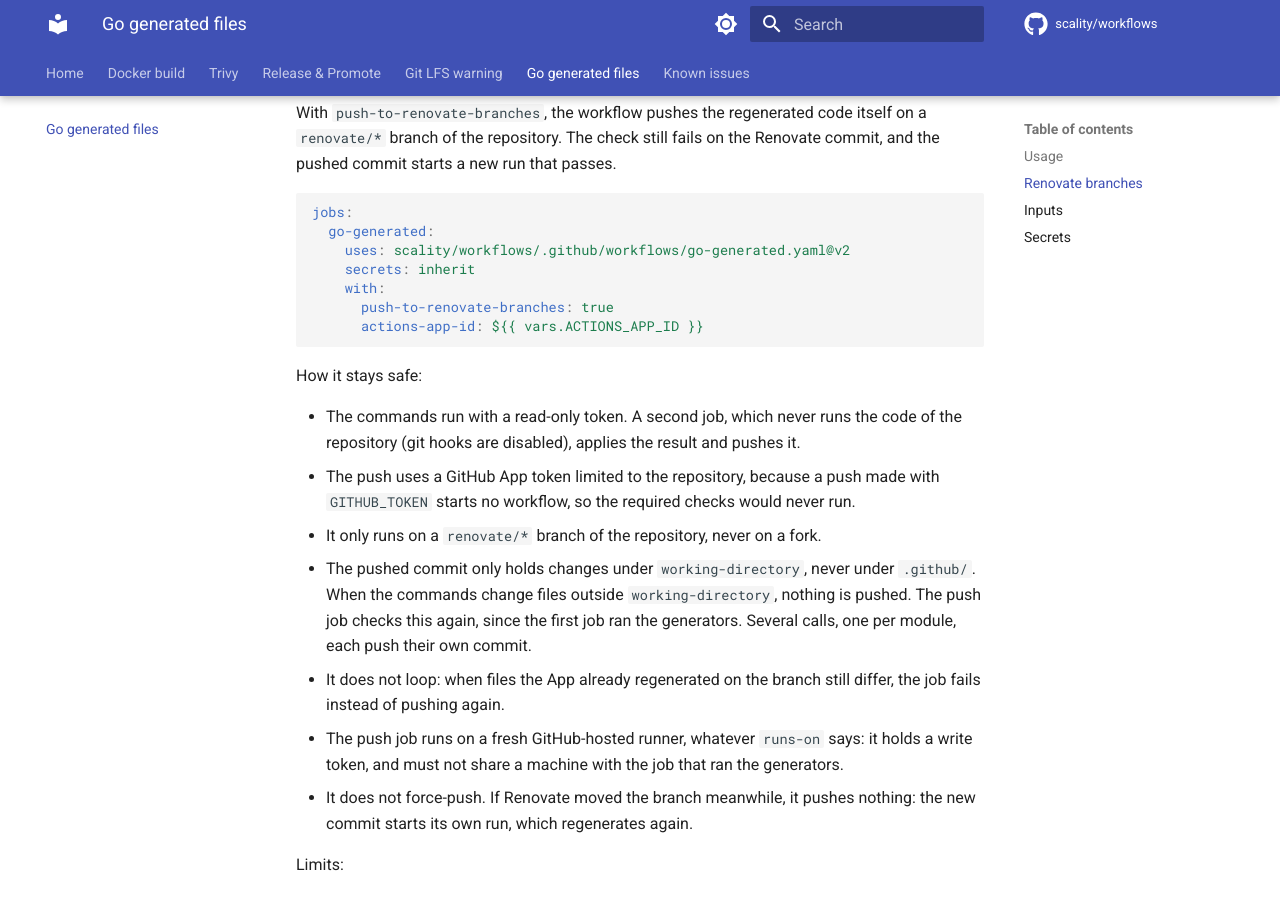
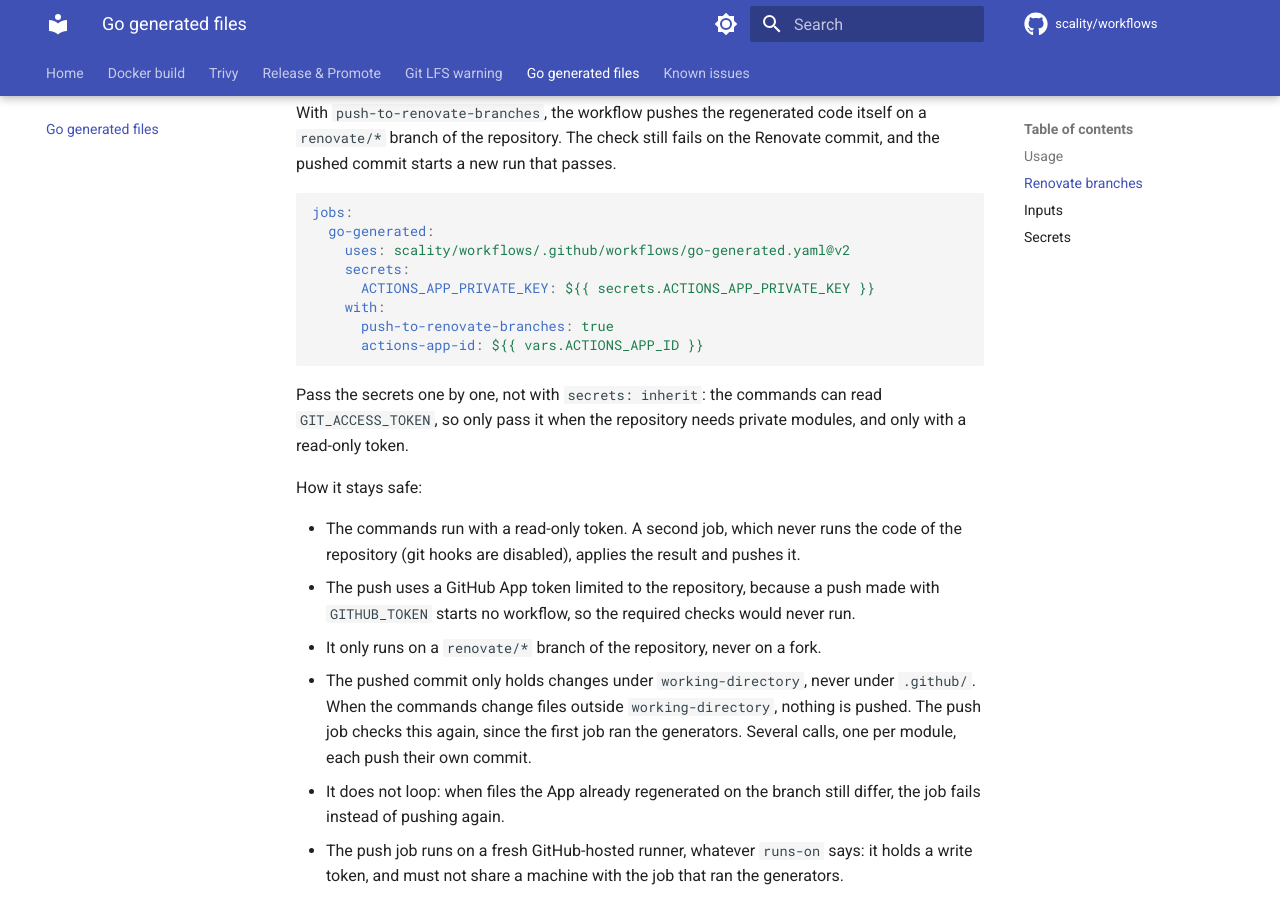
Before and after one commit to scality/workflows, an MkDocs documentation site: the page built from docs/go-generated.md, in a window 1280 px wide and 900 px high, scrolled down 909 px. Built offline with MkDocs 1.6.1 and Material for MkDocs 9.7.7, drawn with Linux system fonts in a browser that asks for light colours; comment, search, counter and statistics services are not loaded.

Commit message:
fix(go-generated): pass only the App key to the push-mode example
secrets: inherit also hands GIT_ACCESS_TOKEN to the job that runs the
generators, and that org token may not be read-only.

Refs: MK8S-516

````diff
--- a/docs/go-generated.md
+++ b/docs/go-generated.md
@@ -46,11 +46,16 @@ the pushed commit starts a new run that passes.
 jobs:
   go-generated:
     uses: scality/workflows/.github/workflows/go-generated.yaml@v2
-    secrets: inherit
+    secrets:
+      ACTIONS_APP_PRIVATE_KEY: ${{ secrets.ACTIONS_APP_PRIVATE_KEY }}
     with:
       push-to-renovate-branches: true
       actions-app-id: ${{ vars.ACTIONS_APP_ID }}
 ```
+
+Pass the secrets one by one, not with `secrets: inherit`: the commands can read
+`GIT_ACCESS_TOKEN`, so only pass it when the repository needs private modules, and only
+with a read-only token.
 
 How it stays safe:
 
````
Also changed, not shown: 1 other file.
